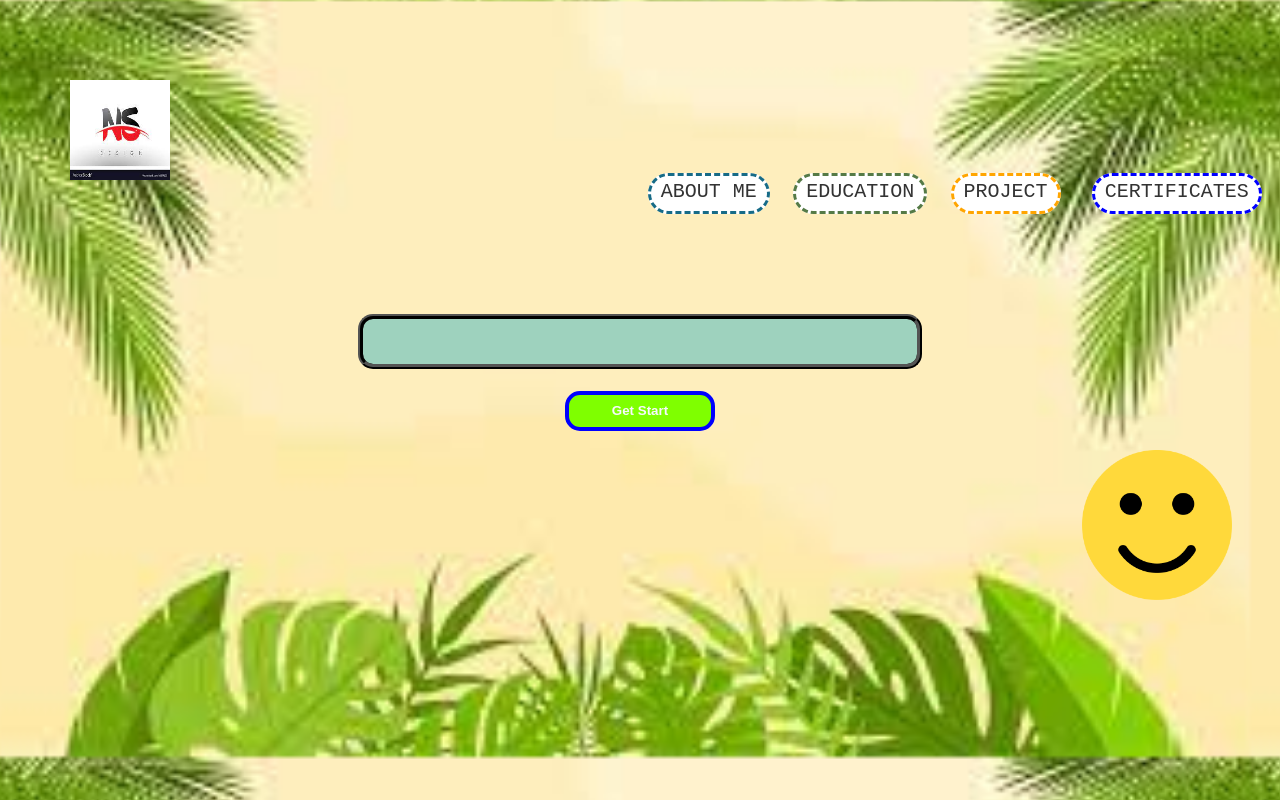
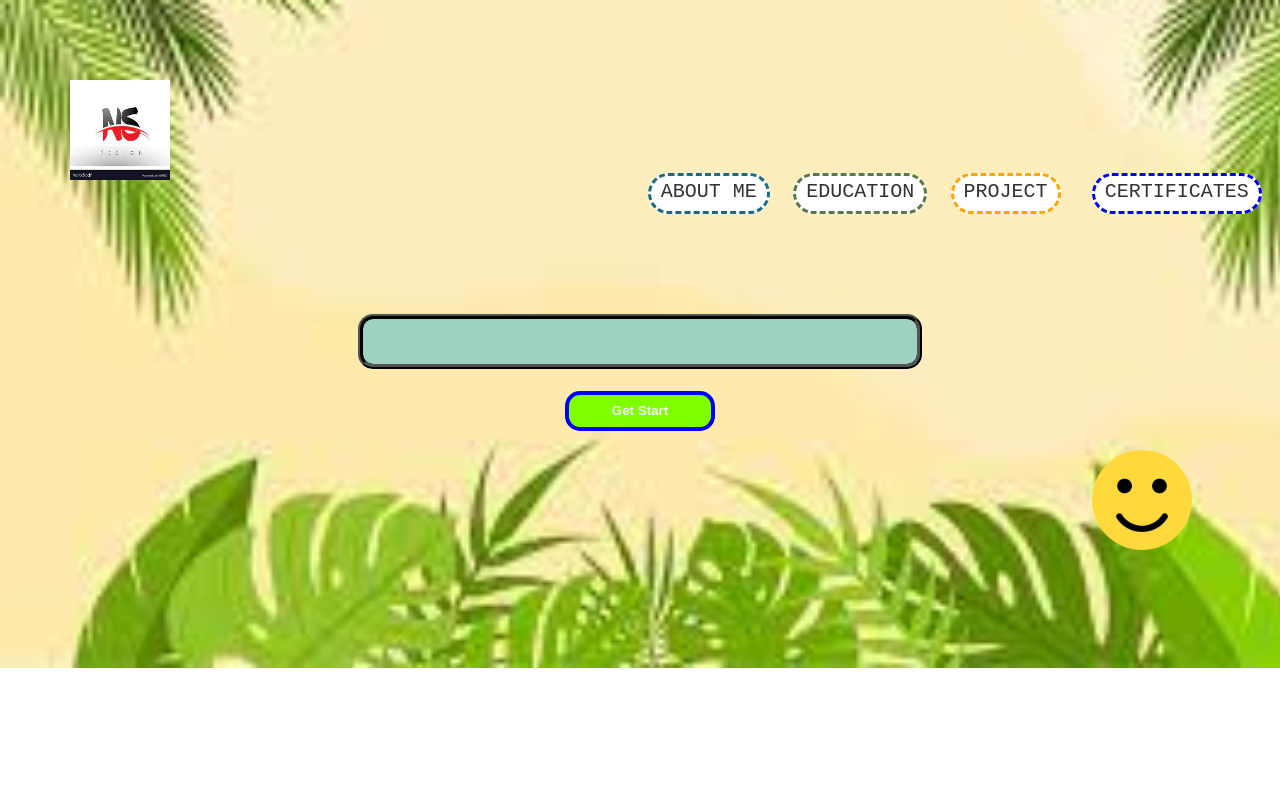
Before and after one commit to Bademala-Nikhil/profileCSS, a plain HTML site: page index.html in a window 1280 px wide. Shown: the top 800 px of the page. Drawn offline with Linux system fonts and the light colour scheme.

Commit message:
Add files via upload

```diff
--- a/index.html
+++ b/index.html
@@ -88,10 +88,10 @@
 
       }
       body{
-        background-size: 1250px;
+        background-size: 1400px;
+        background-repeat: no-repeat;
+        background-position-y: -180px;
       }
-
-
     </style>
 </head>
 <body background="back.jpg">
@@ -123,7 +123,7 @@
 </marquee></center></h1>
 <h3><center><a href="myprofile.html"><button style="color:ghostwhite;height:40px; width: 150px;font-weight: 700;">Get Start</button></a></center></h3>
 
-<img align="right" style="padding-right:40px" src="smile.png" alt="" height="150px" width="150px">
+<img align="right" style="padding-right:80px;"src="smile.png" alt="" height="100px" width="100px">
 
 
 </body>
```
Also changed, not shown: certificates.html (+4 -2 lines), contactme.html (+1 -0 lines), educationDetails.html (+2 -0 lines), project.html (+4 -0 lines).
